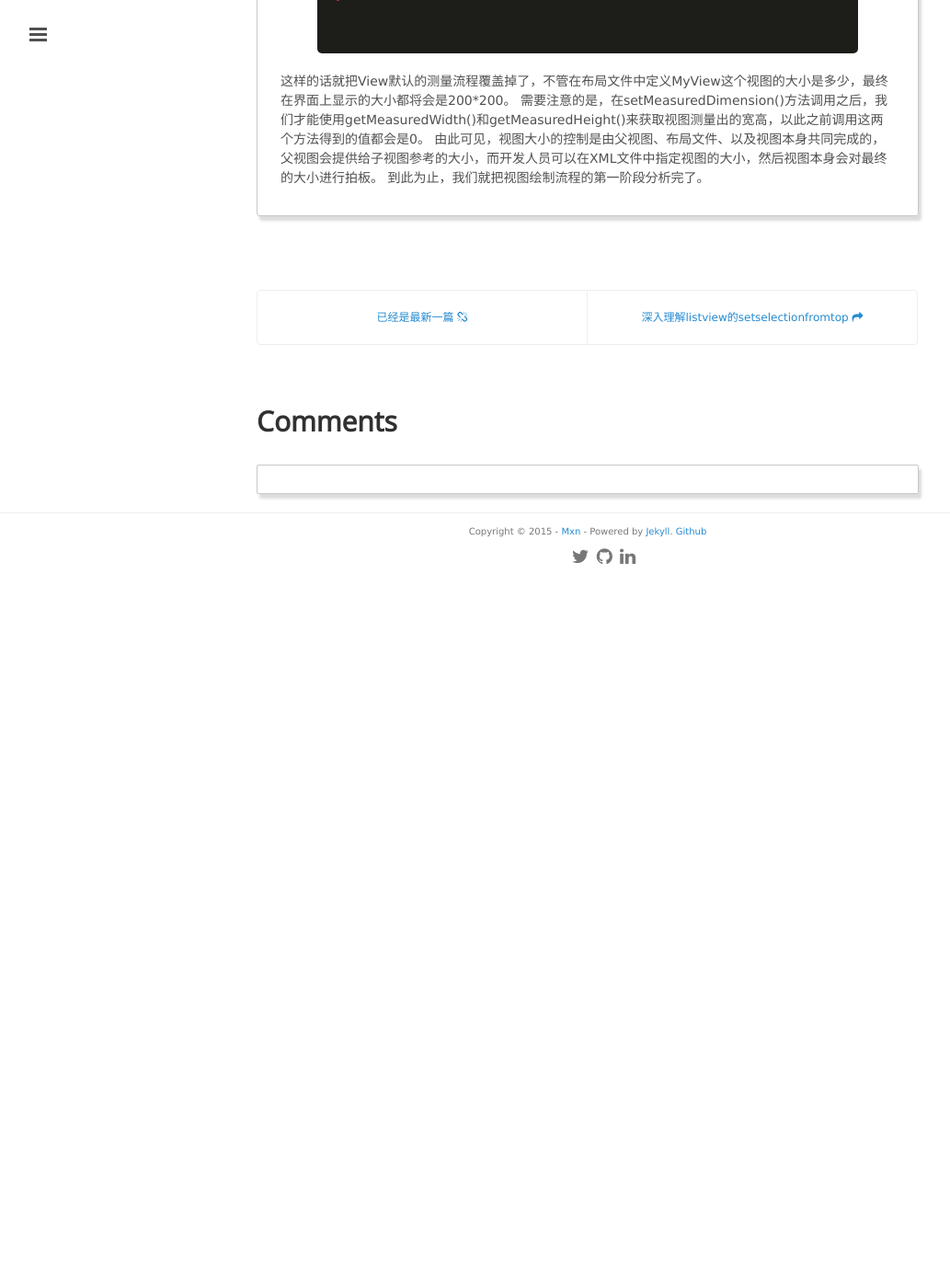
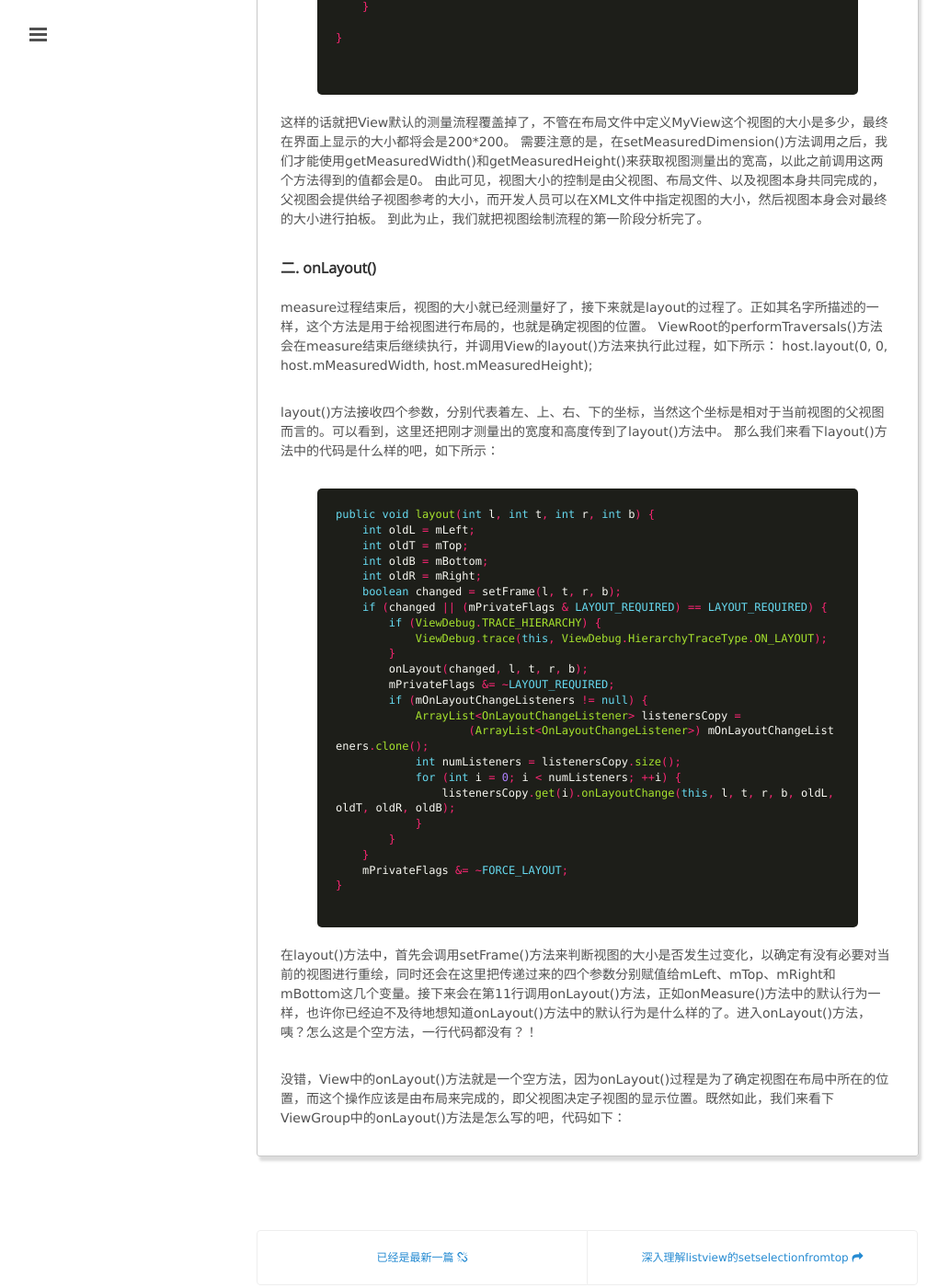
Before and after one commit to mxn21/mxn21.github.io, a Jekyll site: the page built from _posts/2015-7-14-深入了解android view绘制机制.md, in a window 1280 px wide and 1400 px high, scrolled down 8031 px. Shown: the whole window at 92% size, without its empty margins (1-1034 px from the left). Built offline with Jekyll 4.4.1, drawn with Linux system fonts in a browser that asks for light colours; Markdown is read by kramdown in place of the engine named in the settings; comment, search, counter and statistics services are not loaded; before the commit the page ends 8661 px from its top, so only the background shows below that.

Commit message:
131312
2321321

```diff
--- a/_posts/2015-7-14-深入了解android view绘制机制.md
+++ b/_posts/2015-7-14-深入了解android view绘制机制.md
@@ -142,6 +142,9 @@
 
 任何一个视图都不可能凭空突然出现在屏幕上，它们都是要经过非常科学的绘制流程后才能显示出来的。
 每一个视图的绘制过程都必须经历三个最主要的阶段，即onMeasure()、onLayout()和onDraw()，下面我们逐个对这三个阶段展开进行探讨。
+
+#### 一. onMeasure()
+
 
 measure是测量的意思，那么onMeasure()方法顾名思义就是用于测量视图的大小的。View系统的绘制流程会从ViewRoot的performTraversals()方法中开始，在其内部调用View的measure()方法。
 
@@ -359,3 +362,43 @@
 需要注意的是，在setMeasuredDimension()方法调用之后，我们才能使用getMeasuredWidth()和getMeasuredHeight()来获取视图测量出的宽高，以此之前调用这两个方法得到的值都会是0。
 由此可见，视图大小的控制是由父视图、布局文件、以及视图本身共同完成的，父视图会提供给子视图参考的大小，而开发人员可以在XML文件中指定视图的大小，然后视图本身会对最终的大小进行拍板。
 到此为止，我们就把视图绘制流程的第一阶段分析完了。
+
+
+#### 二. onLayout()
+
+measure过程结束后，视图的大小就已经测量好了，接下来就是layout的过程了。正如其名字所描述的一样，这个方法是用于给视图进行布局的，也就是确定视图的位置。
+ViewRoot的performTraversals()方法会在measure结束后继续执行，并调用View的layout()方法来执行此过程，如下所示：
+host.layout(0, 0, host.mMeasuredWidth, host.mMeasuredHeight);
+
+layout()方法接收四个参数，分别代表着左、上、右、下的坐标，当然这个坐标是相对于当前视图的父视图而言的。可以看到，这里还把刚才测量出的宽度和高度传到了layout()方法中。
+那么我们来看下layout()方法中的代码是什么样的吧，如下所示：
+
+    {% highlight java  %}
+public void layout(int l, int t, int r, int b) {
+    int oldL = mLeft;
+    int oldT = mTop;
+    int oldB = mBottom;
+    int oldR = mRight;
+    boolean changed = setFrame(l, t, r, b);
+    if (changed || (mPrivateFlags & LAYOUT_REQUIRED) == LAYOUT_REQUIRED) {
+        if (ViewDebug.TRACE_HIERARCHY) {
+            ViewDebug.trace(this, ViewDebug.HierarchyTraceType.ON_LAYOUT);
+        }
+        onLayout(changed, l, t, r, b);
+        mPrivateFlags &= ~LAYOUT_REQUIRED;
+        if (mOnLayoutChangeListeners != null) {
+            ArrayList<OnLayoutChangeListener> listenersCopy =
+                    (ArrayList<OnLayoutChangeListener>) mOnLayoutChangeListeners.clone();
+            int numListeners = listenersCopy.size();
+            for (int i = 0; i < numListeners; ++i) {
+                listenersCopy.get(i).onLayoutChange(this, l, t, r, b, oldL, oldT, oldR, oldB);
+            }
+        }
+    }
+    mPrivateFlags &= ~FORCE_LAYOUT;
+}
+    {% endhighlight %}
+
+在layout()方法中，首先会调用setFrame()方法来判断视图的大小是否发生过变化，以确定有没有必要对当前的视图进行重绘，同时还会在这里把传递过来的四个参数分别赋值给mLeft、mTop、mRight和mBottom这几个变量。接下来会在第11行调用onLayout()方法，正如onMeasure()方法中的默认行为一样，也许你已经迫不及待地想知道onLayout()方法中的默认行为是什么样的了。进入onLayout()方法，咦？怎么这是个空方法，一行代码都没有？！
+
+没错，View中的onLayout()方法就是一个空方法，因为onLayout()过程是为了确定视图在布局中所在的位置，而这个操作应该是由布局来完成的，即父视图决定子视图的显示位置。既然如此，我们来看下ViewGroup中的onLayout()方法是怎么写的吧，代码如下：
```
